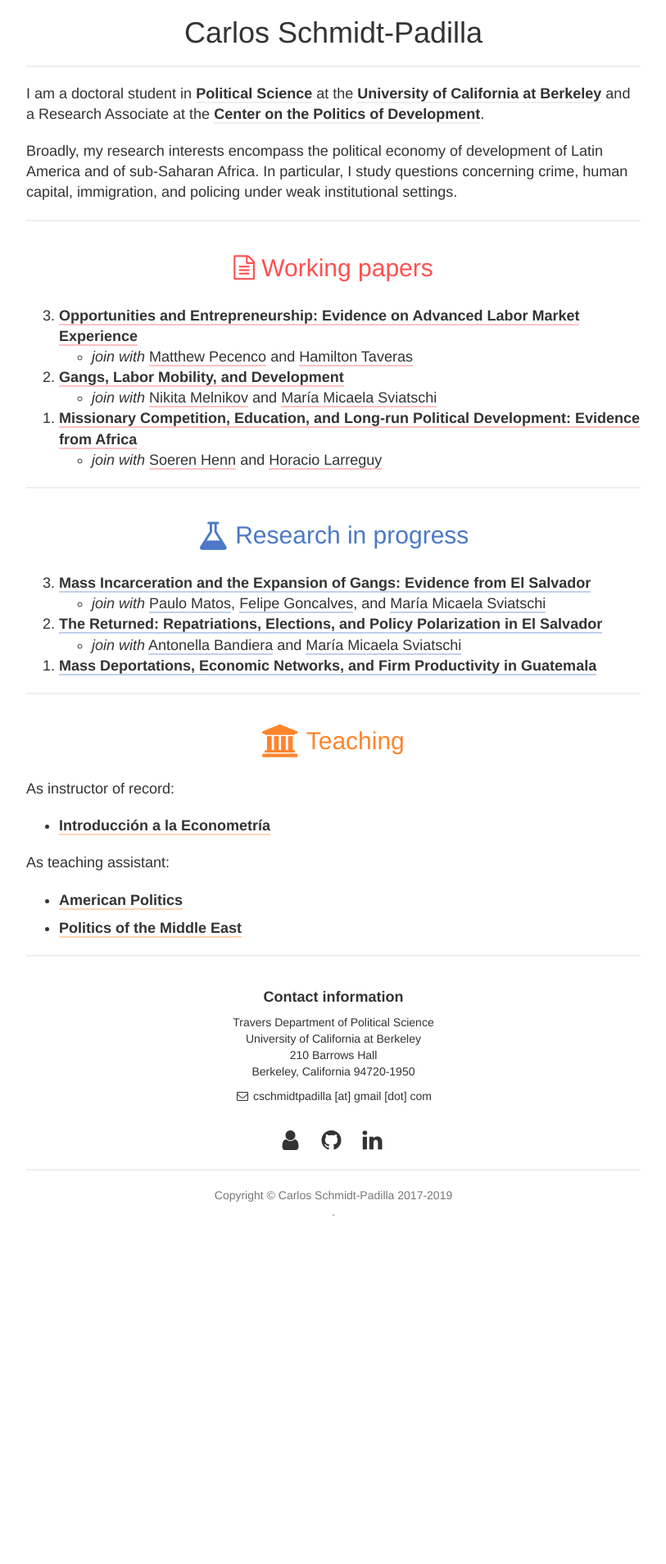
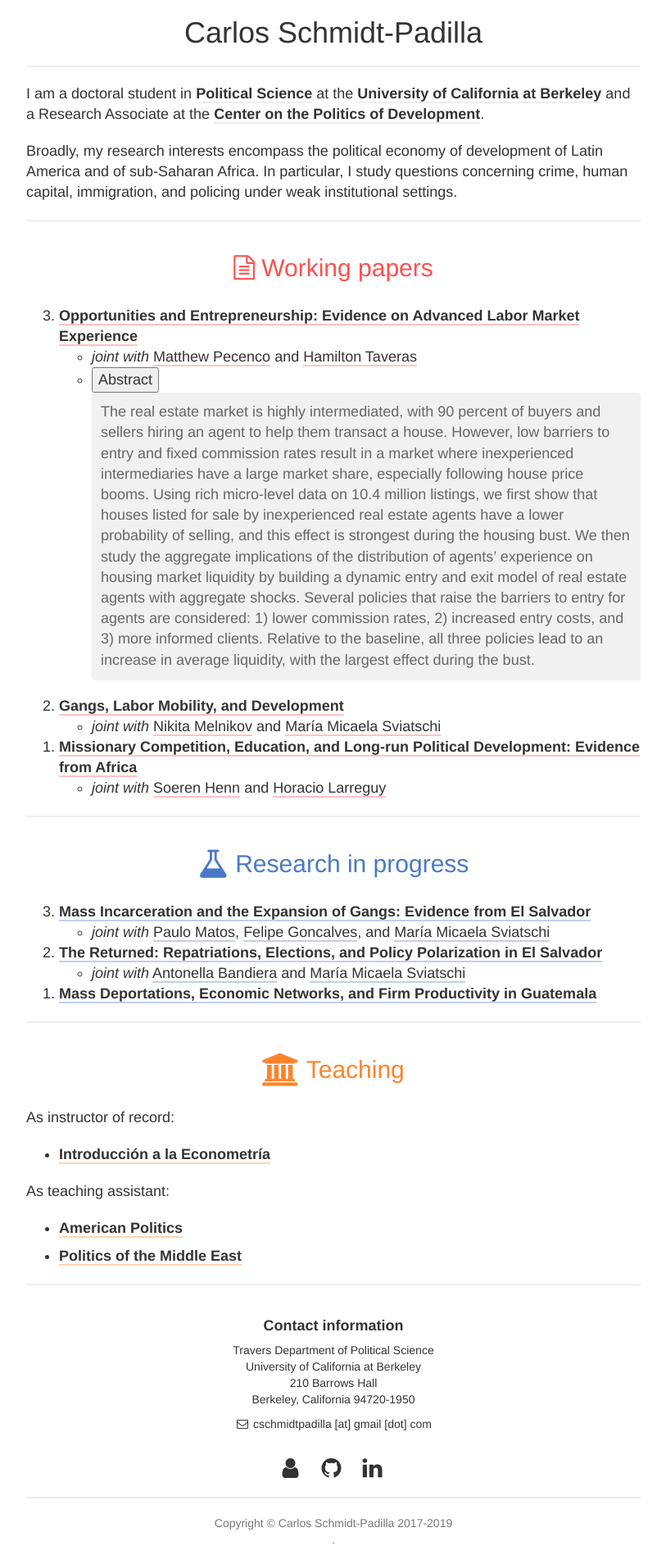
Before and after one commit to cschmidtpadilla/cschmidtpadilla.github.io, a Jekyll site: the page built from index.html, in a window 1280 px wide. Shown: the whole page at 82% size, without its empty margins (233-1046 px from the left). Built offline with Jekyll 4.4.1, drawn with Linux system fonts in a browser that asks for light colours; nearby versions of some CDN libraries; library files that are not in the unit come from our copies; before the commit the page ends 1508 px from its top, so only the background shows below that.

Commit message:
Test abstract module

```diff
--- a/_includes/experiments.html
+++ b/_includes/experiments.html
@@ -11,12 +11,12 @@
         <ol reversed class="lead text-left">
           <li><a class="exps" target="_blank"><b>Mass Incarceration and the Expansion of Gangs: Evidence from El Salvador</b></a>
             <ul>
-              <li> <i>join with</i> <a class=exps href="https://pcmt93.github.io/" target="_blank">Paulo Matos</a>, <a class=exps href="https://www.fmgoncalves.com//" target="_blank">Felipe Goncalves</a>, and <a class=exps href="http://www.micaelasviatschi.com/" target="_blank">María Micaela Sviatschi</a>
+              <li> <i>joint with</i> <a class=exps href="https://pcmt93.github.io/" target="_blank">Paulo Matos</a>, <a class=exps href="https://www.fmgoncalves.com//" target="_blank">Felipe Goncalves</a>, and <a class=exps href="http://www.micaelasviatschi.com/" target="_blank">María Micaela Sviatschi</a>
             </ul>
           </li>
           <li><a class="exps" target="_blank"><b>The Returned: Repatriations, Elections, and Policy Polarization in El Salvador</b></a>
             <ul>
-              <li> <i>join with</i> <a class=exps href="https://www.antonellabandiera.com/" target="_blank">Antonella Bandiera</a> and <a class=exps href="http://www.micaelasviatschi.com/" target="_blank">María Micaela Sviatschi</a>
+              <li> <i>joint with</i> <a class=exps href="https://www.antonellabandiera.com/" target="_blank">Antonella Bandiera</a> and <a class=exps href="http://www.micaelasviatschi.com/" target="_blank">María Micaela Sviatschi</a>
             </ul>
           </li>
           <li><a class="exps" target="_blank"><b>Mass Deportations, Economic Networks, and Firm Productivity in Guatemala</b></a>
--- a/_includes/working.html
+++ b/_includes/working.html
@@ -11,17 +11,18 @@
         <ol reversed class="lead text-left">
           <li><a class="working" href="https://www.dropbox.com/s/by83h0d62oe00hg/entrepreneurship_pecencoschmidtpadillataveras.pdf?raw=1" target="_blank"><b>Opportunities and Entrepreneurship: Evidence on Advanced Labor Market Experience</b></a>
             <ul>
-              <li> <i>join with</i> <a class=working href="https://www.matthewpecenco.com/" target="_blank">Matthew Pecenco</a> and <a class=working href="https://do.linkedin.com/in/hamilton-taveras-640a7488/" target="_blank">Hamilton Taveras</a>
+              <li> <i>joint with</i> <a class=working href="https://www.matthewpecenco.com/" target="_blank">Matthew Pecenco</a> and <a class=working href="https://do.linkedin.com/in/hamilton-taveras-640a7488/" target="_blank">Hamilton Taveras</a>
+              <li> <button class="accordion">  Abstract	</button> <div class="panel" style="background-color: #F1F1F1; color: #666; padding: 10px;"> The real estate market is highly intermediated, with 90 percent of buyers and sellers hiring an agent to help them transact a house. However, low barriers to entry and fixed commission rates result in a market where inexperienced intermediaries have a large market share, especially following house price booms. Using rich micro-level data on 10.4 million listings, we first show that houses listed for sale by inexperienced real estate agents have a lower probability of selling, and this effect is strongest during the housing bust. We then study the aggregate implications of the distribution of agents’ experience on housing market liquidity by building a dynamic entry and exit model of real estate agents with aggregate shocks. Several policies that raise the barriers to entry for agents are considered: 1) lower commission rates, 2) increased entry costs, and 3) more informed clients. Relative to the baseline, all three policies lead to an increase in average liquidity, with the largest effect during the bust. </div>
             </ul>
           </li>
           <li><a class="working" href="https://papers.ssrn.com/sol3/papers.cfm?abstract_id=3477097" target="_blank"><b>Gangs, Labor Mobility, and Development</b></a>
             <ul>
-              <li> <i>join with</i> <a class=working href="https://www.n-melnikov.com/" target="_blank">Nikita Melnikov</a> and <a class=working href="http://www.micaelasviatschi.com/" target="_blank">María Micaela Sviatschi</a>
+              <li> <i>joint with</i> <a class=working href="https://www.n-melnikov.com/" target="_blank">Nikita Melnikov</a> and <a class=working href="http://www.micaelasviatschi.com/" target="_blank">María Micaela Sviatschi</a>
             </ul>
           </li>
           <li><a class="working" href="https://www.dropbox.com/s/ctjkcbehmpwkh29/Larreguy_WGAPE_Submission.pdf?dl=0" target="_blank"><b>Missionary Competition, Education, and Long-run Political Development: Evidence from Africa</b></a>
             <ul>
-              <li> <i>join with</i> <a class=working href="http://soerenhenn.com/" target="_blank">Soeren Henn</a> and <a class=working href="https://sites.google.com/site/hlarreguy/" target="_blank">Horacio Larreguy</a>
+              <li> <i>joint with</i> <a class=working href="http://soerenhenn.com/" target="_blank">Soeren Henn</a> and <a class=working href="https://sites.google.com/site/hlarreguy/" target="_blank">Horacio Larreguy</a>
             </ul>
           </li>
         </ol>
```
